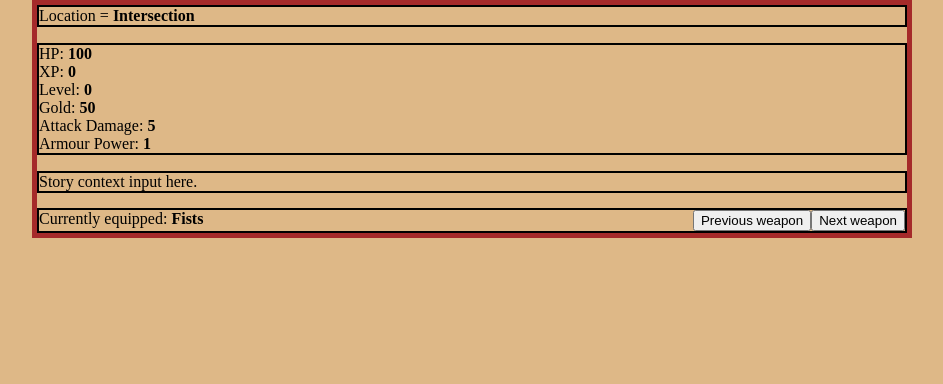
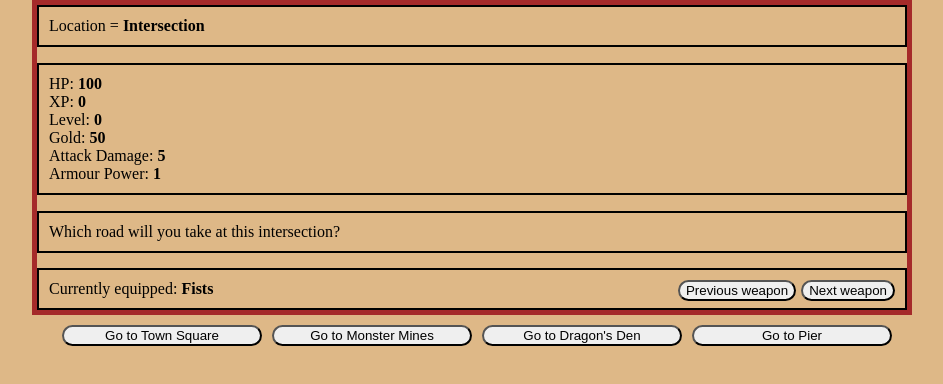
Before and after one commit to anthonynmh/monster-hunter-rpg, a React (Create React App) app: page / in a window 1280 px wide. Shown: the top 384 px of the page, without its empty margins (168-1111 px from the left). Built offline with nearby package versions, Linux system fonts and the light colour scheme.

Commit message:
Update travelling capability

```diff
--- /dev/null
+++ b/src/Actions/Actions.jsx
@@ -0,0 +1,7 @@
+import React from "react";
+
+export default function Actions(props) {
+    return (
+        <button className="action-buttons" onClick={props.action}>{props.text}</button>
+    );
+}
--- a/src/App.js
+++ b/src/App.js
@@ -1,68 +1,231 @@
 import React from "react";
+import { useState } from "react";
 
-import MainUI from './Main UI/MainUI';
+import LocationHeader from './Location Header/LocationHeader';
+import Stats from './Stats/Stats';
+import Context from './Context/Context';
 import Inventory from './Inventory/Inventory';
-import LocationHeader from './Location Header/LocationHeader';
+import Actions from './Actions/Actions';
+
+const inventory = ["Fists"];
+
+// action functions
+function buyWeapon() {
+
+}
+
+function sellWeapon() {
+
+}
+
+function buyArmour() {
+
+}
+
+function sellArmour() {
+
+}
+
+function buyHp() {
+
+}
+
+// combat functions
+function fightMonsters() {
+
+}
+
+function fightDragon() {
+
+}
+
+// App function
+export default function App() {
+    const [currLocation, setCurrLocation] = useState(0);
 
     const locations = [
         {
             name: "Intersection",
-        "button text": ["Go to Town Square", "Go to Monster Mines", "Go to Dragon's Den", "Go to Pier"],
-        // "button functions": [goToTownSquare, goToMonsterMines, goToDragonDen, goToPier],
+            "button infos": [
+                {
+                    text: "Go to Town Square",
+                    action: goToTownSquare
+                },
+                {
+                    text: "Go to Monster Mines",
+                    action: goToMonsterMines
+                },
+                {
+                    text: "Go to Dragon's Den",
+                    action: goToDragonDen
+                },
+                {
+                    text: "Go to Pier",
+                    action: goToPier
+                }
+            ],
             text: "Which road will you take at this intersection?"
         },
         {
             name: "Town Square",
-        "button text": ["Go to Weapon Store", "Go to Armour Store", "Go to Infirmary", "Exit Town Square"],
-        // "button functions": [goToWeaponStore, goToArmourStore, goToInfirmary, goToIntersection],
+            "button infos": [
+                {
+                    text: "Go to Weapon Store",
+                    action: goToWeaponStore
+                },
+                {
+                    text: "Go to Armour Store",
+                    action: goToArmourStore
+                },
+                {
+                    text: "Go to Infirmary",
+                    action: goToInfirmary
+                },
+                {
+                    text: "Exit Town Square",
+                    action: goToIntersection
+                }
+            ],
             text: "You are in the town square. Are you in need of weapons, armour, or healthcare?"
         },
         {
             name: "Weapon Store",
-        "button text": ["Buy weapon (30 gold)", "Sell weapon", "Exit store", " "],
-        // "button functions": [buyWeapon, sellWeapon, goToTownSquare, null],
+            "button infos": [
+                {
+                    text: "Buy weapon (30 gold)",
+                    action: buyWeapon
+                },
+                {
+                    text: "Sell weapon",
+                    action: sellWeapon
+                },
+                {
+                    text: "Exit store",
+                    action: goToTownSquare
+                }
+            ],
             text: "You entered the weapon store."
         },
         {
             name: "Armour Store",
-        "button text": ["Buy armour (25 gold)", "Sell armour", "Exit store", " "],
-        // "button functions": [buyArmour, sellArmour, goToTownSquare, null],
+            "button infos": [
+                {
+                    text: "Buy armour (25 gold)",
+                    action: buyArmour
+                },
+                {
+                    text: "Sell armour",
+                    action: sellArmour
+                },
+                {
+                    text: "Exit store",
+                    action: goToTownSquare
+                }
+            ],
             text: "You entered the armour store. [This area is still in development]."
         },
         {
             name: "Infirmary",
-        "button text": ["Buy HP (20 gold)", "Exit store", " ", " "],
-        // "button functions": [buyHp, goToTownSquare, null, null],
+            "button infos": [
+                {
+                    text: "Buy HP (20 gold)",
+                    action: buyHp
+                },
+                {
+                    text: "Exit store",
+                    action: goToTownSquare
+                }
+            ],
             text: "You entered the Infirmary. [This area is still in development]."
         },
         {
             name: "Monster Mines",
-        "button text": ["Fight monsters", "Turn around", " ", " "],
-        // "button functions": [fightMonsters, goToIntersection, null, null],
+            "button infos": [
+                {
+                    text: "Fight monsters",
+                    action: fightMonsters
+                },
+                {
+                    text: "Turn around",
+                    action: goToIntersection
+                }
+            ],
             text: "You stand in front of Monster Mines. Monsters begin to swarm you. [This area is still in development]."
         },
         {
             name: "Dragon's Den",
-        "button text": ["Fight Dragon", "Turn around", " ", " "],
-        // "button functions": [fightDragon, goToIntersection, null, null],
+            "button infos": [
+                {
+                    text: "Fight dragon",
+                    action: fightDragon
+                },
+                {
+                    text: "Turn around",
+                    action: goToIntersection
+                }
+            ],
             text: "You stand in front of the Dragon's Den. You feel bad aura from the inside. [This area is still in development]."
         },
         {
             name: "Pier",
-        "button text": ["Return to Intersection", " ", " ", " "],
-        // "button functions": [goToIntersection, null, null, null],
+            "button infos": [
+                {
+                    text: "Return to Intersection",
+                    action: goToIntersection
+                }
+            ],
             text: "You are at the nicest pier you have ever seen. [This area is still in development]."
         }
     ];
 
-const inventory = ["Fists"];
+    // goto functions
+    function goToIntersection() {
+        setCurrLocation(0);
+    }
 
-export default function App() {
+    function goToTownSquare() {
+        setCurrLocation(1);
+    }
+
+    function goToWeaponStore() {
+        setCurrLocation(2);
+    }
+
+    function goToArmourStore() {
+        setCurrLocation(3);
+    }
+
+    function goToInfirmary() {
+        setCurrLocation(4);
+    }
+
+    function goToMonsterMines() {
+        setCurrLocation(5);
+    }
+
+    function goToDragonDen() {
+        setCurrLocation(6);
+    }
+
+    function goToPier() {
+        setCurrLocation(7);
+    }
+
     return (
         <div className="app">
-            <LocationHeader location = {locations[0].name} />
-            <MainUI />
-            <Inventory weapon = {inventory[0]} />
+            <div className="non-action-container">
+                <LocationHeader location = {locations[currLocation].name} />
+                <Stats />
+                <Context text={locations[currLocation].text} />
+                <Inventory weapon = {inventory[currLocation]} />
+            </div>
+            <div className="action-container">
+                {
+                    locations[currLocation]["button infos"].map((infoPair) => (
+                        <Actions action={infoPair.action} text={infoPair.text} />
+                    ))
+                }
+            </div>
         </div>
     );
 }
--- a/src/Main UI/Context.jsx
+++ b/src/Context/Context.jsx
@@ -2,6 +2,6 @@ import React from "react";
 
 export default function context({text}) {
     return (
-        <p className="main-ui-text">{text}</p>
+        <p className="context">{text}</p>
     );
 }
--- a/src/Main UI/MainUI.jsx
+++ /dev/null
@@ -1,22 +0,0 @@
-import React from "react";
-
-import Stats from './Stats';
-import Context from './Context';
-
-const playerStats = {
-    hp: 100,
-    xp: 0,
-    level: 0,
-    gold: 50,
-    attackDamage: 5,
-    armourPower: 1
-};
-
-export default function MainUI() {
-    return (
-        <div className="main-ui">
-            <Stats playerStats = {playerStats} />
-            <Context text = "Story context input here." />
-        </div>
-    );
-}
--- a/src/Main UI/Stats.jsx
+++ /dev/null
@@ -1,16 +0,0 @@
-import React from "react";
-
-export default function stats({playerStats}) {
-    return (
-        <div>
-            <ul className="player-stats">
-                <li>HP: <strong>{playerStats.hp}</strong></li>
-                <li>XP: <strong>{playerStats.xp}</strong></li>
-                <li>Level: <strong>{playerStats.level}</strong></li>
-                <li>Gold: <strong>{playerStats.gold}</strong></li>
-                <li>Attack Damage: <strong>{playerStats.attackDamage}</strong></li>
-                <li>Armour Power: <strong>{playerStats.armourPower}</strong></li>
-            </ul>
-        </div>
-    );
-}
--- /dev/null
+++ b/src/Stats/Stats.jsx
@@ -0,0 +1,23 @@
+import React from "react";
+
+const playerStats = {
+    hp: 100,
+    xp: 0,
+    level: 0,
+    gold: 50,
+    attackDamage: 5,
+    armourPower: 1
+};
+
+export default function Stats() {
+    return (
+        <ul className="stats">
+            <li>HP: <strong>{playerStats.hp}</strong></li>
+            <li>XP: <strong>{playerStats.xp}</strong></li>
+            <li>Level: <strong>{playerStats.level}</strong></li>
+            <li>Gold: <strong>{playerStats.gold}</strong></li>
+            <li>Attack Damage: <strong>{playerStats.attackDamage}</strong></li>
+            <li>Armour Power: <strong>{playerStats.armourPower}</strong></li>
+        </ul>
+    );
+}
--- a/src/style.css
+++ b/src/style.css
@@ -11,37 +11,55 @@ body {
     display: flex;
     flex-direction: column;
     justify-content: center;
+}
+
+.non-action-container {
+    border:  5px solid brown;
     margin: 0px 200px 0px 200px;
-    border:  5px solid brown;
+    min-width: 400px;
 }
 
 .location-text {
     border: 2px solid black;
+    padding: 10px;
 }
 
-.main-ui {
-
-}
-
-.player-stats {
+.stats {
     list-style-type: none;
     border: 2px solid black;
+    padding: 10px;
 }
 
 ul {
     padding: 0px;
 }
 
-.main-ui-text {
+.context {
     margin: 0px;
     border: 2px solid black;
+    padding: 10px;
 }
 
 .inventory {
     border: 2px solid black;
     margin-top: 15px;
+    padding: 10px;
+}
+
+button {
+    border-radius: 15px;
+    margin-left: 5px;
 }
 
 .weapon-buttons {
     float: right;
 }
+
+.action-container {
+    margin: 10px auto 0px auto;
+}
+
+.action-buttons {
+    width: 200px;
+    margin-left: 10px;
+}
```
Lines whose indentation alone changed are shown as unchanged.
